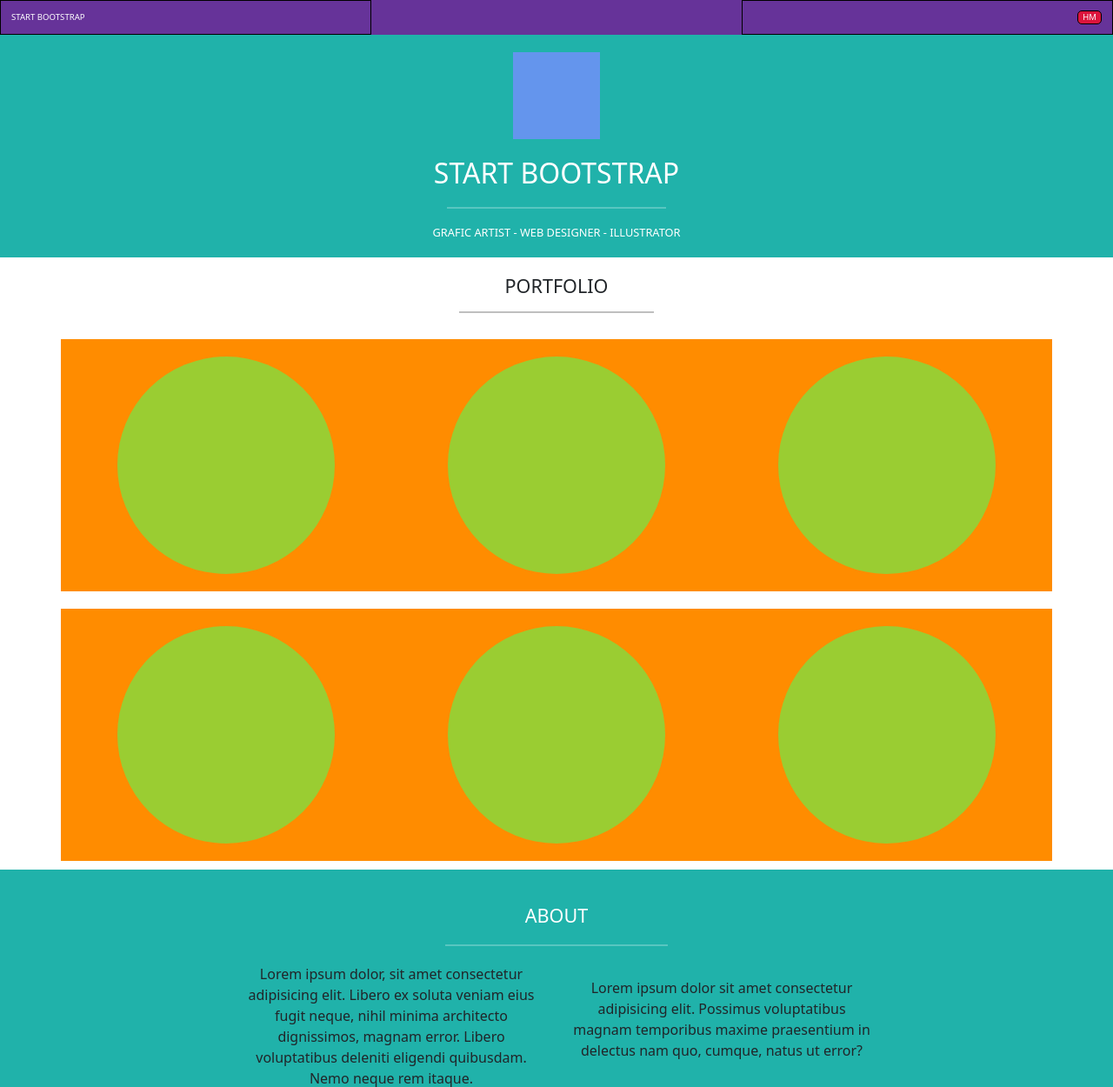
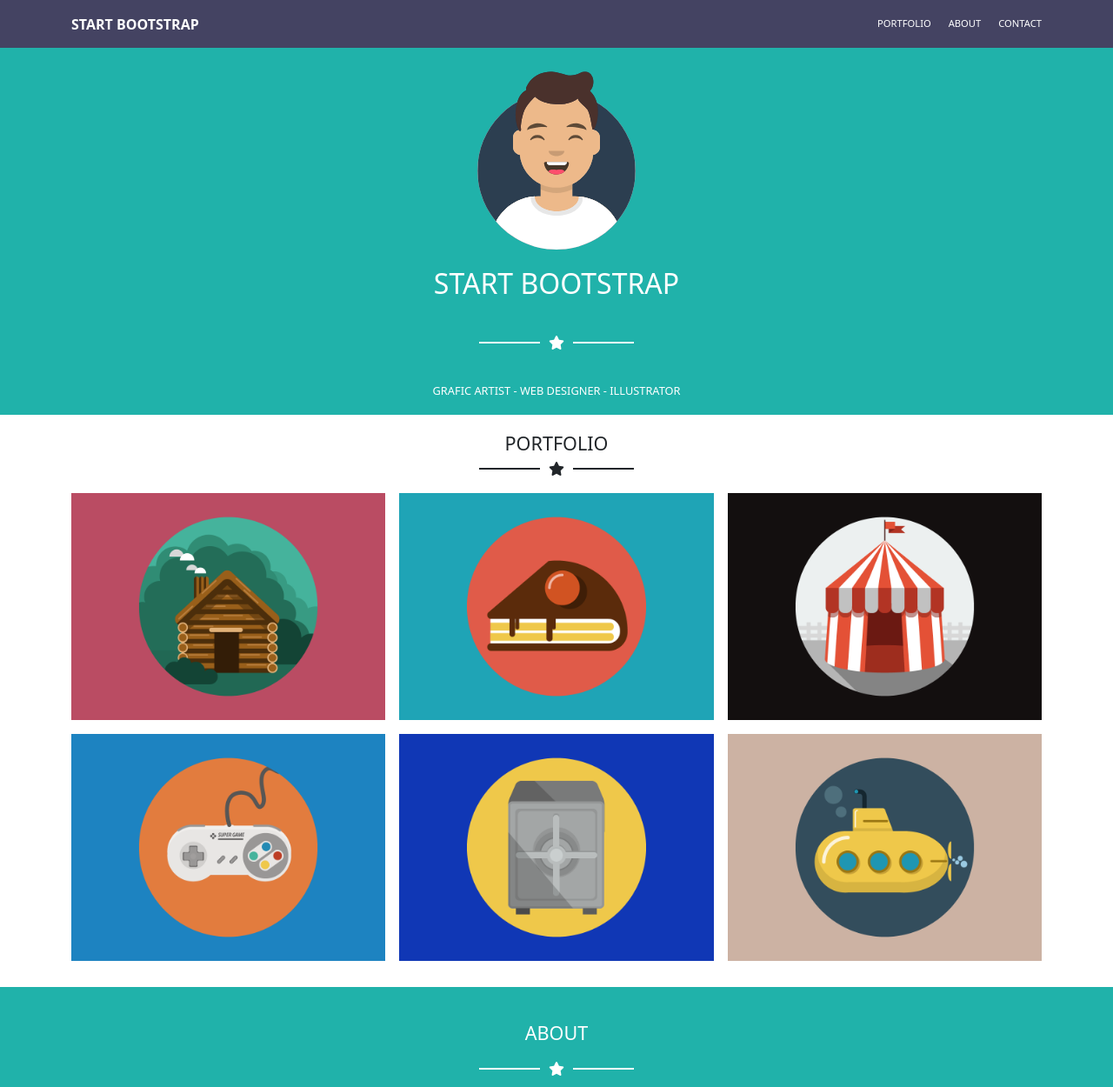
Before and after one commit to ClaudioLeone/html-css-bootstrap-freelancer, a plain HTML site: page index.html in a window 1280 px wide. Shown: the top 1250 px of the page at 87% size. Drawn offline with nearby package versions, Linux system fonts and the light colour scheme.

Commit message:
Implemented 'hamburger menu' to 'navigation list' switch, added special hr

```diff
--- a/CSS/style.css
+++ b/CSS/style.css
@@ -9,18 +9,27 @@ img{
 
 /* UTILITIES */
 
-.title_fontsize{
-    font-size: 0.6rem;
+textarea{
+    display: block;
+    margin: 5px auto;
+    width: 100%;
 }
 
-.header_color{
-    background-color: rebeccapurple;
+.white_clr{
+    color:white;
 }
 
-._col{
-    background-color: darkorange;
-    color: white;
-    margin: 10px 0;
+.white_clr > hr{
+    color:white;
+}
+
+.title_fontsize{
+    font-weight: 700;
+}
+
+.ms_header{
+    height: 55px;
+    background-color: #444362;
 }
 
 h3{
@@ -35,10 +44,26 @@ h3{
     background-color: lightseagreen;
 }
 
-hr{
-    border: 1px solid white;
-    width: 20%;
-    margin: 0 auto;
+._row{
+    margin-bottom: 30px;
+}
+
+.star_hr_dx{
+    border: 1px solid;
+    width: 70px;
+    align-self: center;
+    opacity: 1;
+    margin: 0 0 0 10px;
+    padding: 0;
+}
+
+.star_hr_sx{
+    border: 1px solid;
+    width: 70px;
+    align-self: center;
+    opacity: 1;
+    margin: 0 10px 0 0;
+    padding: 0;
 }
 
 /* IDs */
@@ -51,21 +76,35 @@ hr{
 }
 
 /* CLASSES */
-.header_box{
+.ms_hdr_row{
     color: white;
-    height: 40px;
+    margin: 0 auto;
+}
 
-    /* debug */
-    border: 1px solid black;
+.ms_hdr_row > *{
+    padding: 0;
 }
 
 .hamburger_box{
+    width: unset;
     border-radius: 5px;
-    background-color:crimson;
     padding: 0 5px;
+    font-size: 1rem;
+}
 
-    /* debug */
-    border: 1px solid black;
+.header_navlist{
+    font-size: 0.7rem;
+    margin: 0;
+}
+
+.header_navlist li{
+    list-style-type: none;
+    margin-left: 20px;
+}
+
+.header_navlist li a{
+    text-decoration: none;
+    color: white;
 }
 
 .jumbotron{
@@ -83,39 +122,21 @@ hr{
     font-size: 0.8rem;
 }
 
-.jumbotron hr{
-    border: 1px solid white;
-    width: 20%;
-    margin: 0 auto;
+.jumbo_img{
+    width: 200px;
+    margin: 20px auto 0;
 }
 
-.jumbo_img{
-    width: 100px;
-    margin: var(--vertical_spacing) auto 0;
-
-    /* debug */
-    height: 100px;
-    background-color: cornflowerblue;
-}
-
-.col_img{
-
-    /* debug */
+/* .col_img{
     background-color: yellowgreen;
     width: 250px;
     height: 250px;
     border-radius: 50%;
     margin: var(--vertical_spacing) auto;
-}
+} */
 
 .portfolio-text{
     margin: var(--vertical_spacing) 0;
-}
-
-.portfolio-text hr{
-    width: 20%;
-    margin: 1rem auto;
-    border: 1px solid black;
 }
 
 .bottom_sect{
@@ -123,10 +144,6 @@ hr{
 }
 
 .bottom_sect > *{
-    margin: var(--vertical_spacing) auto;
-}
-
-.bottom_sect hr{
     margin: var(--vertical_spacing) auto;
 }
 
@@ -139,16 +156,7 @@ hr{
     color: white;
 }
 
-.contactme_hr{
-    width: 20%;
-    margin: 1rem auto;
-    border: 1px solid black;
-}
 
-.contactme_form hr{
-    width: 100%;
-    margin-top: 5px;
-}
 
 .contactme_form a{
     background-color: lightseagreen;
@@ -166,3 +174,10 @@ hr{
 .send_btn{
     width: 65px;
 }
+
+/* MEDIA QUERIES */
+@media screen and (min-width: 576px){
+    .title_fontsize {
+        font-size: 1rem;
+    }
+}
--- a/index.html
+++ b/index.html
@@ -11,28 +11,47 @@
 
     <!-- Custom -->
     <link rel="stylesheet" href="CSS/style.css">
+    <link rel="stylesheet" href="https://cdnjs.cloudflare.com/ajax/libs/font-awesome/6.3.0/css/all.min.css" integrity="sha512-SzlrxWUlpfuzQ+pcUCosxcglQRNAq/DZjVsC0lE40xsADsfeQoEypE+enwcOiGjk/bSuGGKHEyjSoQ1zVisanQ==" crossorigin="anonymous" referrerpolicy="no-referrer" />
     <!-- /Custom -->
 
     <title>Bootstrap Freelancer</title>
 </head>
+
 <body>
-    <header class="container-fluid header_color">
-        <div class="row justify-content-between">
-          <div class="col-4 text-start d-flex align-items-center header_box">
+    <header class="d-flex ms_header align-items-center">
+        <div class="row container justify-content-between align-items-center ms_hdr_row">
+          <div class="col-6 text-start d-flex align-items-center">
+
             <span class="title_fontsize">START BOOTSTRAP</span>
+
           </div>
-          <div class="col-4 text-end d-flex align-items-center justify-content-end header_box">
-            <span class="hamburger_box title_fontsize">HM</span>
+
+          <div class="col-4 text-end d-none d-md-flex align-items-md-center justify-content-md-end">
+            <ul class="d-flex header_navlist d-flex align-items-center">
+                <li><a href="">PORTFOLIO</a></li>
+                <li><a href="">ABOUT</a></li>
+                <li><a href="">CONTACT</a></li>
+            </ul>
+          </div>
+
+          <div class="-4 text-end d-flex align-items-center justify-content-end hamburger_box d-md-none">
+
+            <span class="white_clr hamburger_box"><i class="fa-solid fa-bars"></i></span>
+
           </div>
         </div>
     </header>
 
     <section class="jumbotron container-fluid text-center bg_clr">
-        <div class="jumbo_img"></div>
+        <img class="jumbo_img" src="img/avatar.svg" alt="avatar">
 
         <h2>START BOOTSTRAP</h2>
 
-        <hr>
+        <div class="d-flex justify-content-center white_clr">
+            <hr class="star_hr_sx">
+            <i class="fa-solid fa-star"></i>
+            <hr class="star_hr_dx">
+        </div>
 
         <h5>GRAFIC ARTIST - WEB DESIGNER - ILLUSTRATOR</h5>
     </section>
@@ -41,32 +60,37 @@
         <section class="container text-center">
             <div class="portfolio-text">
                 <h3>PORTFOLIO</h3>
-                <hr>
+
+                <div class="d-flex justify-content-center align-items-center">
+                    <hr class="star_hr_sx">
+                    <i class="fa-solid fa-star"></i>
+                    <hr class="star_hr_dx">
+                </div>
             </div>
 
-            <div class="row">
-                <div class="col-12 col-sm-6 col-lg-4 _col">
-                    <div class="col_img"></div>
+            <div class="row g-3 _row">
+                <div class="col-12 col-md-6 col-lg-4">
+                    <div class=""><img src="img/cabin.png" alt=""></div>
                 </div>
 
-                <div class="col-12 col-sm-6 col-lg-4 _col">
-                    <div class="col_img"></div>
+                <div class="col-12 col-md-6 col-lg-4">
+                    <div class=""><img src="img/cake.png" alt=""></div>
                 </div>
 
-                <div class="col-12 col-sm-6 col-lg-4 _col">
-                    <div class="col_img"></div>
+                <div class="col-12 col-md-6 col-lg-4">
+                    <div class=""><img src="img/circus.png" alt=""></div>
                 </div>
 
-                <div class="col-12 col-sm-6 col-lg-4 _col">
-                    <div class="col_img"></div>
+                <div class="col-12 col-md-6 col-lg-4">
+                    <div class=""><img src="img/game.png" alt=""></div>
                 </div>
 
-                <div class="col-12 col-sm-6 col-lg-4 _col">
-                    <div class="col_img"></div>
+                <div class="col-12 col-md-6 col-lg-4">
+                    <div class=""><img src="img/safe.png" alt=""></div>
                 </div>
 
-                <div class="col-12 col-sm-6 col-lg-4 _col">
-                    <div class="col_img"></div>
+                <div class="col-12 col-md-6 col-lg-4">
+                    <div class=""><img src="img/submarine.png" alt=""></div>
                 </div>
             </div>
         </section>
@@ -74,27 +98,35 @@
         <section class="container-fluid text-center bg_clr bottom_sect">
             <h3 class="text_clr">ABOUT</h3>
 
-            <hr>
+            <div class="d-flex justify-content-center align-items-center white_clr">
+                <hr class="star_hr_sx">
+                <i class="fa-solid fa-star"></i>
+                <hr class="star_hr_dx">
+            </div>
 
             <div class="container bottom_text_container">
-                <div class="row flex-column align-items-center flex-sm-row justify-content-sm-center align-items-sm-start">
-                    <div class="col-10 col-sm-4">
+                <div class="row flex-column align-items-center flex-md-row justify-content-md-center align-items-md-start">
+                    <div class="col-10 col-md-4 white_clr">
                         Lorem ipsum dolor, sit amet consectetur adipisicing elit. Libero ex soluta veniam eius fugit neque, nihil minima architecto dignissimos, magnam error. Libero voluptatibus deleniti eligendi quibusdam. Nemo neque rem itaque.
                     </div>
 
-                    <div class="col-10 gy-3 col-sm-4">
+                    <div class="col-10 gy-3 col-md-4 white_clr">
                         Lorem ipsum dolor sit amet consectetur adipisicing elit. Possimus voluptatibus magnam temporibus maxime praesentium in delectus nam quo, cumque, natus ut error?
                     </div>
                 </div>
             </div>
 
-            <div class="download_btn"><a href="#">Download</a></div>
+            <div class="download_btn"><a href="#"><i class="fa-solid fa-download"></i> Download</a></div>
         </section>
 
         <section class="container-fluid text-center bottom_sect">
             <h3 class="">CONTACT ME</h3>
 
-            <hr class="contactme_hr">
+            <div class="d-flex justify-content-center align-items-center">
+                <hr class="star_hr_sx">
+                <i class="fa-solid fa-star"></i>
+                <hr class="star_hr_dx">
+            </div>
 
             <div class="container contactme_form text-start">
                 <span>Name</span>
@@ -109,9 +141,9 @@
 
                 <hr class="contactme_hr">
 
-                <span class="msg_span">Message</span>
+                <span class="msg_span">Message:</span>
 
-                <textarea id="msg_area" name="msg_area" rows="4" cols="35"></textarea>
+                <textarea id="msg_area" name="msg_area" rows="4" cols="0"></textarea>
 
                 <div class="send_btn">
                     <a href="#">Send</a>
```
